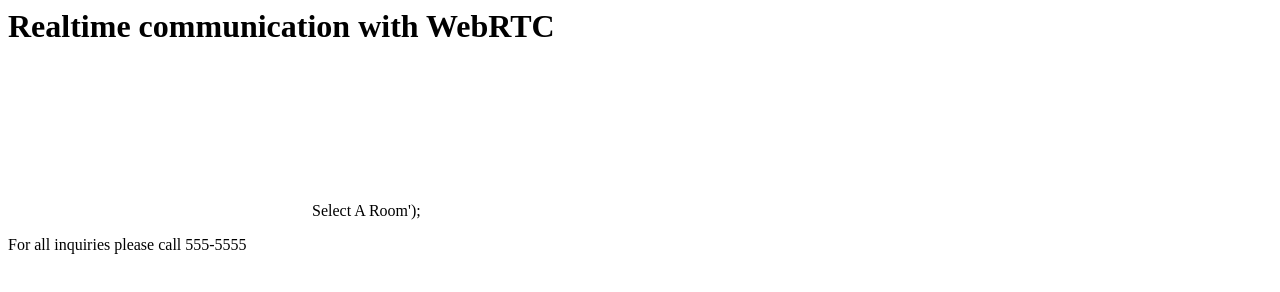
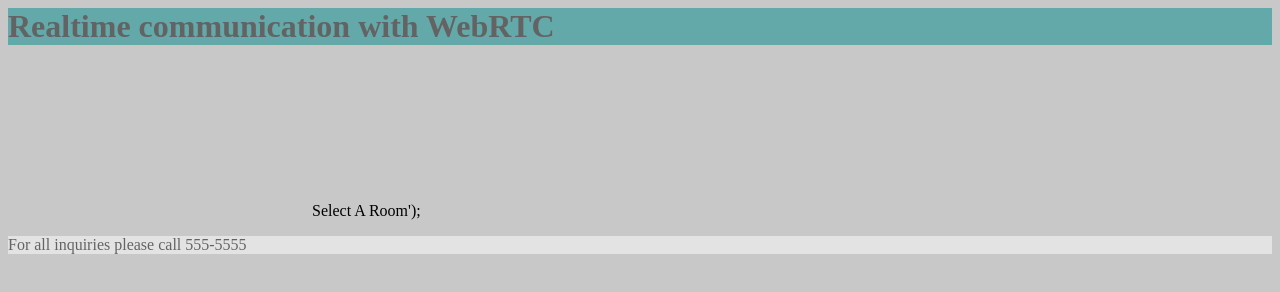
Before and after one commit to LDPJ/CRS, a plain HTML site: page index.html in a window 1280 px wide. Drawn offline with Linux system fonts and the light colour scheme.

Commit message:
Update main.css

```diff
--- a/css/main.css
+++ b/css/main.css
@@ -1 +1,22 @@
-//
+title {
+
+}
+
+body{
+  background-color: rgb(200,200,200,200);
+}
+
+h1{
+  background-color: DarkCyan;
+  opacity: 0.5;
+}
+
+h3{
+  background-color: #ee3e80;
+  opacity: 0.5;
+}
+
+p{
+  background-color: white;
+  opacity: 0.5;
+}
```
